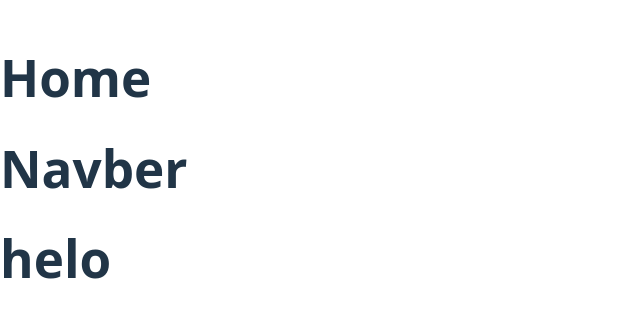
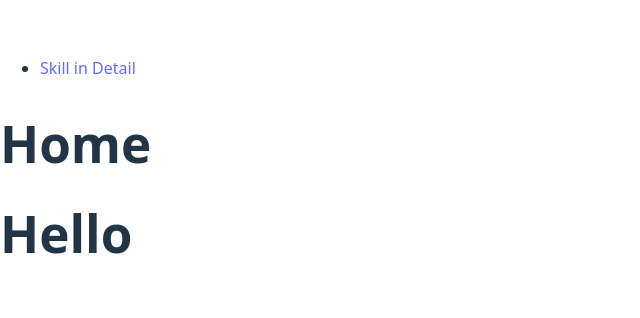
Before and after one commit to Amjadkhan9756/Portfolio, a React (Vite) app: page / in a window 1280 px wide. Shown: the part 232-550 px from the top of the page, without its empty margins (0-640 px from the left). Built offline with nearby package versions, Linux system fonts and the light colour scheme.

Commit message:
new Change

```diff
--- a/package.json
+++ b/package.json
@@ -11,7 +11,8 @@
   },
   "dependencies": {
     "react": "^19.1.1",
-    "react-dom": "^19.1.1"
+    "react-dom": "^19.1.1",
+    "react-router-dom": "^7.8.2"
   },
   "devDependencies": {
     "@eslint/js": "^9.33.0",
--- a/src/App.jsx
+++ b/src/App.jsx
@@ -1,15 +1,15 @@
-import Home from "./Component/Home"
-import Navbar from "./Navbar"
+import { BrowserRouter } from "react-router-dom";
+import Home from "./Component/Home";
+import Navbar from "./Navbar";
 
 function App() {
-
   return (
-    <>
-    <Home/>
-    <Navbar/>
-     <h1>helo</h1>
-    </>
-  )
+    <BrowserRouter>
+      <Navbar />
+      <Home />
+      <h1>Hello</h1>
+    </BrowserRouter>
+  );
 }
 
-export default App
+export default App;
--- a/src/Navbar.jsx
+++ b/src/Navbar.jsx
@@ -1,12 +1,19 @@
-function Navbar()
-{
-    return(
-        <>
-        <h1>
-           Navber
-        </h1>
-        </>
-    )
-}
+import { Link } from "react-router-dom";
 
-export default Navbar ;
+const Navbar = () => {
+  return (
+    <>
+      <div className="row">
+        <nav>
+          <ul>
+            <li className="nav-item">
+              <Link className="nav-link active" to="/">Skill in Detail</Link>
+            </li>
+          </ul>
+        </nav>
+      </div>
+    </>
+  );
+};
+
+export default Navbar;
```
Also changed, not shown: 1 other file (tests, documents, lock files or other folders).
